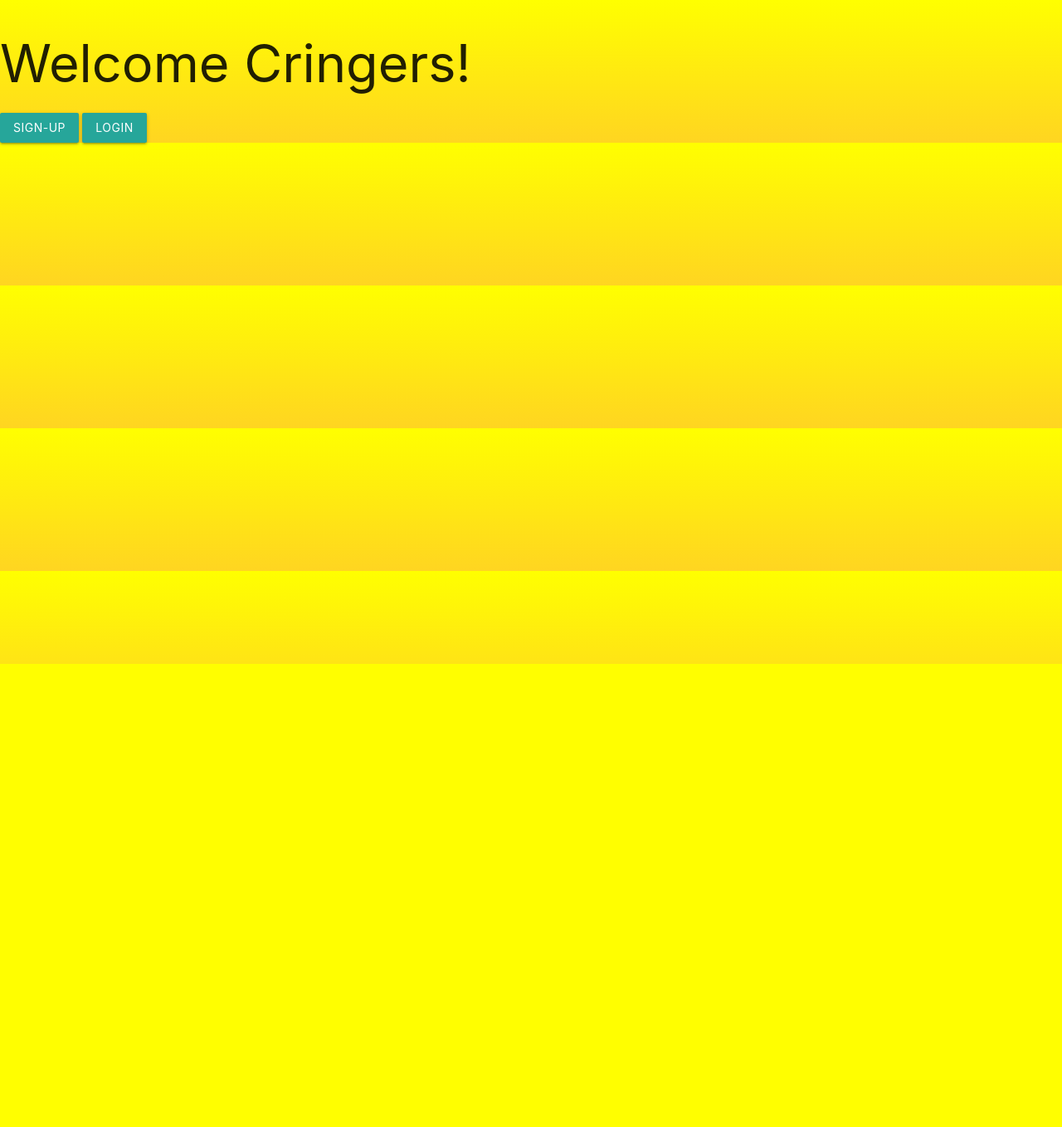
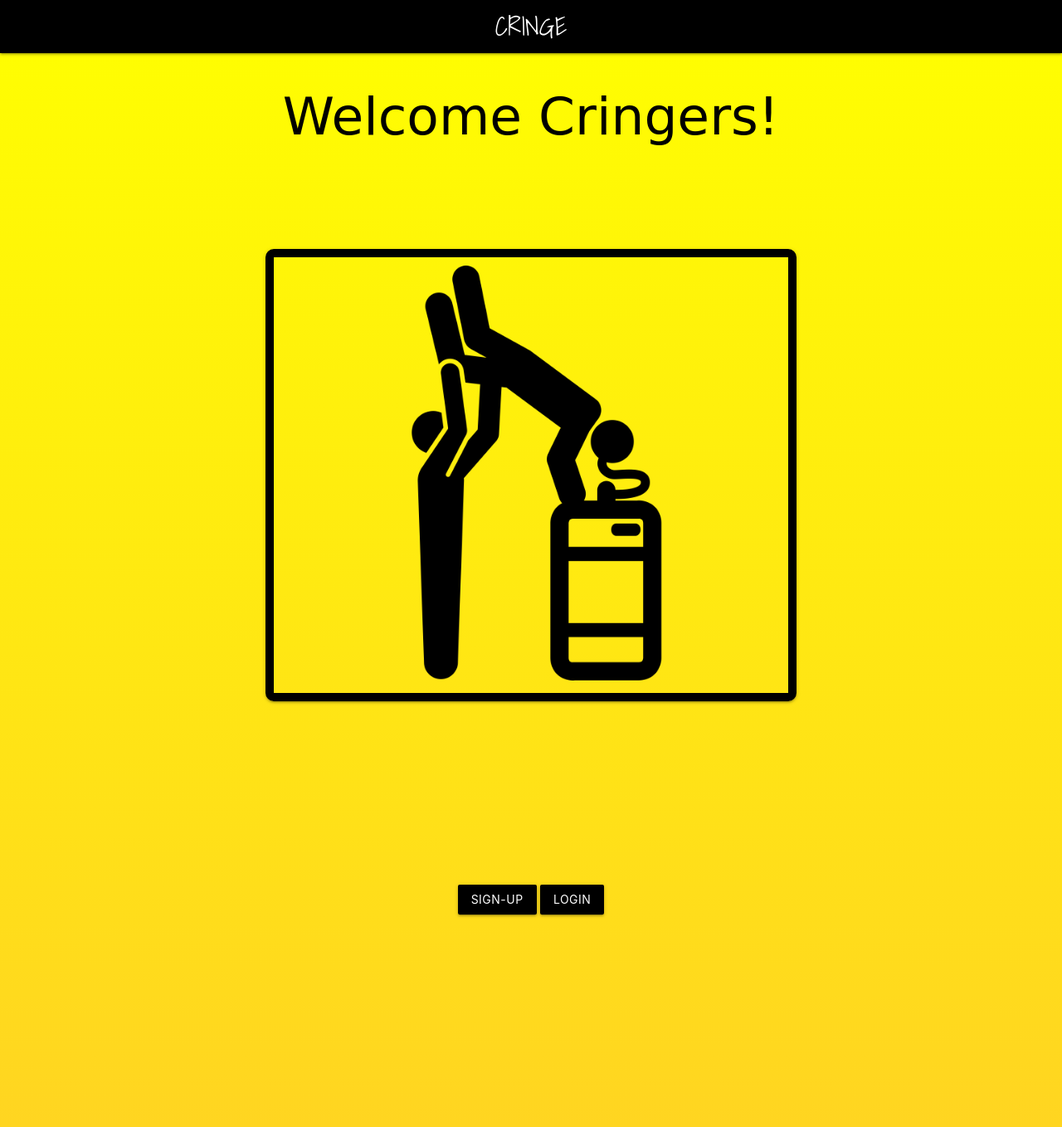
Before and after one commit to ElijaHHall/CRINGE, a Django app: page / in a window 1280 px wide. Shown: the whole page at 83% size. Before the commit the page ends 800 px from the top, so only its background shows below. Run offline with Django 3.2, Linux system fonts and the light colour scheme; some libraries are stand-ins or nearby versions; some web fonts are replaced.

Commit message:
updated splash page

```diff
--- a/static/style.css
+++ b/static/style.css
@@ -1,5 +1,7 @@
 body {
     background:  linear-gradient(yellow, #FFD521);
+    background-size: cover;
+    background-repeat: no-repeat;
 }
 
 main .drunk {
@@ -7,7 +9,26 @@ main .drunk {
     margin-left: 40%;
 }
 
-h2 {
+main .toast {
+    text-align: center;
+    width: 50%;
+    margin: 7% auto;
+    margin-bottom: 20%;
+    background: transparent;
+    box-shadow: 0;
+    border: 10px solid black;
+    border-radius: 10px;
+}
+
+
+.splash-btn {
+    text-align: center;
+    margin: 20% auto;
+
+}
+
+
+h2,h1 {
     color: black;
     text-align: center;
     font-family: 'Plaster', cursive;
@@ -131,4 +152,7 @@ form p:nth-child(7) label {
         width: 35%;
         margin: 1%;
     }
+    main .toast {
+        width: 75%;
+    }
 }
--- a/templates/base.html
+++ b/templates/base.html
@@ -13,12 +13,14 @@
     <meta name="viewport" content="width=device-width, initial-scale=1.0">
     <!-- Compiled and minified JavaScript -->
 </head>
+
 <body>
 
   <main>
     {% block content %}
     {% endblock %}
   </main>
+<div/>
 
   <script src="https://ajax.googleapis.com/ajax/libs/jquery/3.3.1/jquery.min.js"></script>
   <script src="https://cdnjs.cloudflare.com/ajax/libs/materialize/1.0.0-beta/js/materialize.min.js"></script>
--- a/templates/splash.html
+++ b/templates/splash.html
@@ -2,15 +2,21 @@
 {% extends 'base.html' %}
 
 {% block title %}Welcome?{% endblock %}
-
 {% block content %}
 
+<nav>
+	<div class="nav-wrapper black">
+	  <a href="/" class="brand-logo center">CRINGE</a>
+
+	</div>
+</nav>
 <h1>Welcome Cringers!</h1>
+ 	<img src="../../static/images/buds.png" class="toast">
 
-<a class="btn waves-effect waves-light" href="{% url 'signup' %}">Sign-up</a>
-
-<a class="btn waves-effect waves-light" href="{% url 'login' %}">login</a>
+<div class="splash-btn">
+	<a class="btn waves-effect waves-light black signup-splash " href="{% url 'signup' %}">Sign-up</a>
 
 
-
+	<a class="btn waves-effect waves-light black login-splash" href="{% url 'login' %}">login</a>
+</div>
 {% endblock %}
```
Also changed, not shown: static/images/buds.png (added), static/images/drunk.png, 4 other files.
